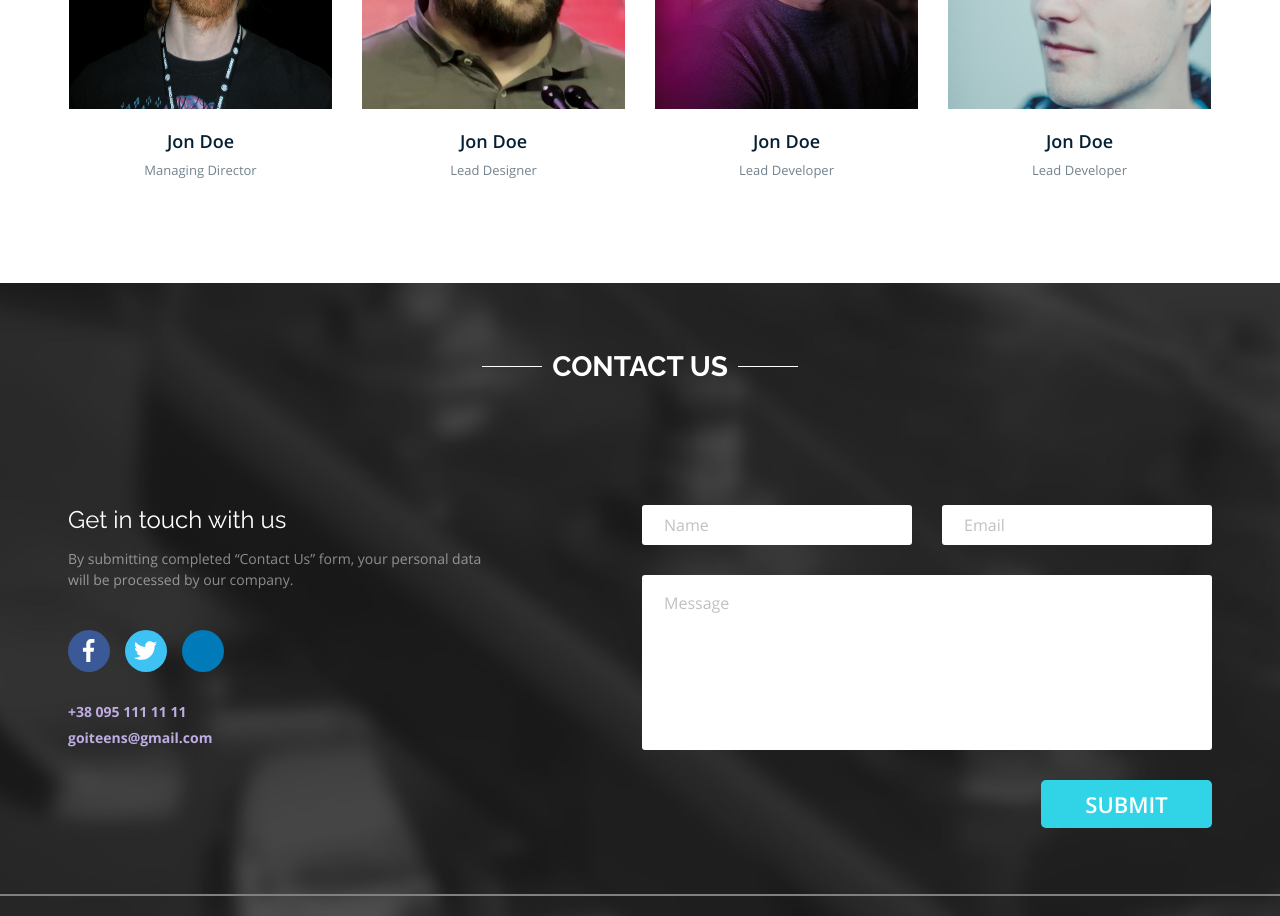
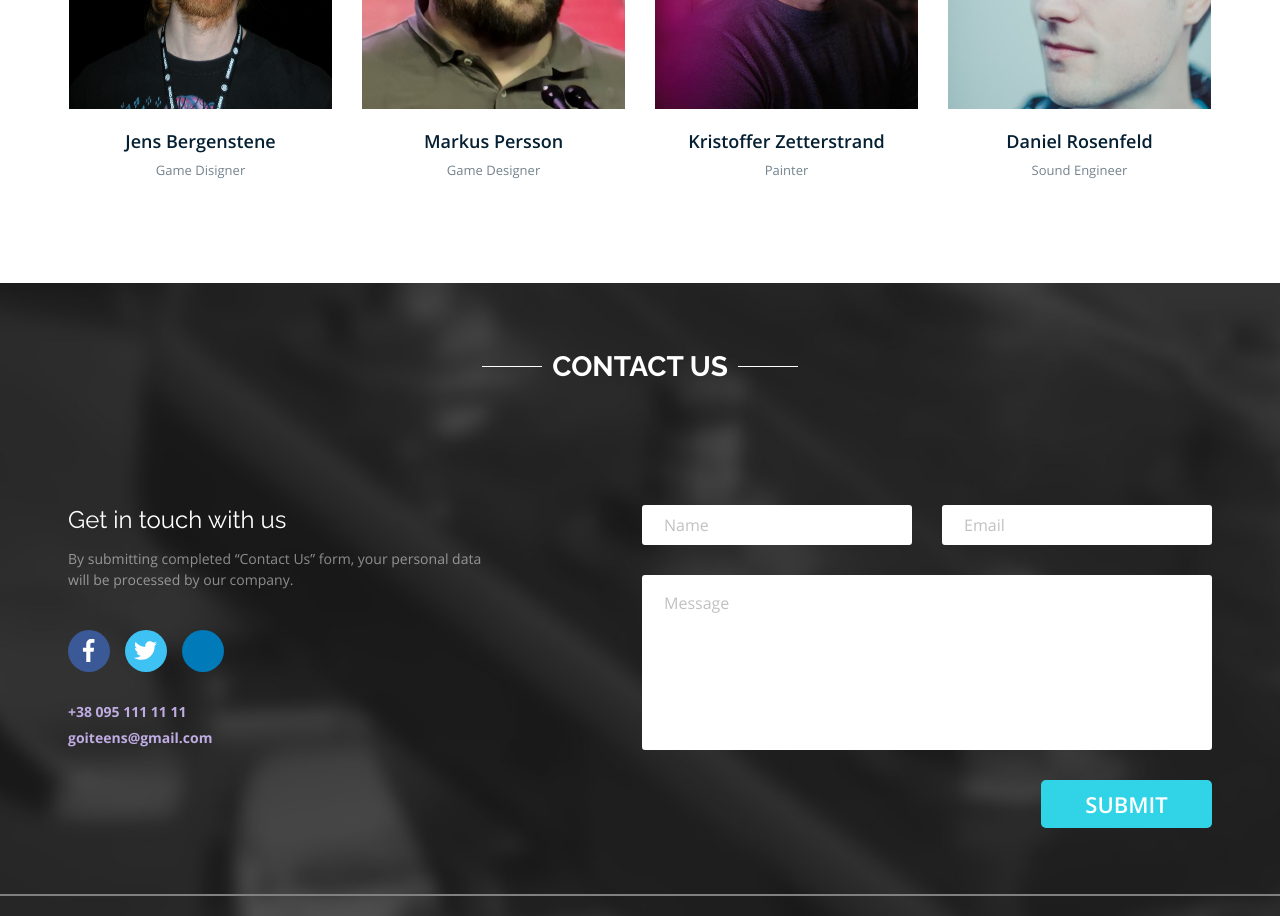
Before and after one commit to aleksandraivanets/MINECRAFT-IT, a plain HTML site: page index.html in a window 1280 px wide. Shown: the part 2540-3456 px from the top of the page. Drawn offline with Linux system fonts and the light colour scheme.

Commit message:
TEAM FINISH

```diff
--- a/index.html
+++ b/index.html
@@ -123,8 +123,8 @@
                   </div>
                 </div>
               </div>
-              <h3 class="list-team__name">Jon Doe</h3>
-              <p class="list-team__position">Managing Director</p>
+              <h3 class="list-team__name">Jens Bergenstene</h3>
+              <p class="list-team__position">Game Disigner</p>
             </li>
             <li class="list-team__item">
               <div class="list-team__img-cont">
@@ -138,8 +138,8 @@
                   </div>
                 </div>
               </div>
-              <h3 class="list-team__name">Jon Doe</h3>
-              <p class="list-team__position">Lead Designer</p>
+              <h3 class="list-team__name">Markus Persson</h3>
+              <p class="list-team__position">Game Designer</p>
             </li>
             <li class="list-team__item">
               <div class="list-team__img-cont">
@@ -153,8 +153,8 @@
                   </div>
                 </div>
               </div>
-              <h3 class="list-team__name">Jon Doe</h3>
-              <p class="list-team__position">Lead Developer</p>
+              <h3 class="list-team__name">Kristoffer Zetterstrand</h3>
+              <p class="list-team__position">Painter</p>
             </li>
             <li class="list-team__item">
               <div class="list-team__img-cont">
@@ -169,8 +169,8 @@
 
               </div>
             </div>
-            <h3 class="list-team__name">Jon Doe</h3>
-            <p class="list-team__position">Lead Developer</p>
+            <h3 class="list-team__name">Daniel Rosenfeld</h3>
+            <p class="list-team__position">Sound Engineer</p>
           </li>
         </ul>
       </div>
```
Also changed, not shown: images/team/1.jpg (deleted), images/team/2.jpg (deleted), images/team/3.jpg (deleted), images/team/4.jpg (deleted), images/team/Daniel Rosenfeld 2.jpg (deleted), images/team/Daniel Rosenfeld e.jpeg (deleted), images/team/Daniel Rosenfeld r.jpg (deleted), images/team/Daniel Rosenfeld.jpg (deleted), images/team/Zetterstrand (1).png (deleted), images/team/Zetterstrand (2).png (deleted), images/team/Zetterstrand.png (deleted).
